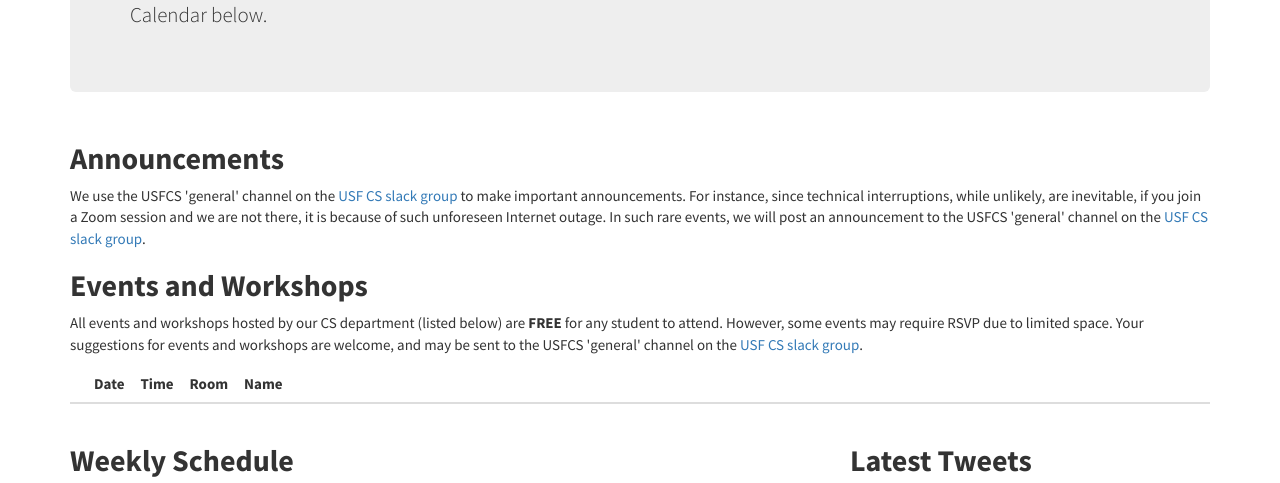
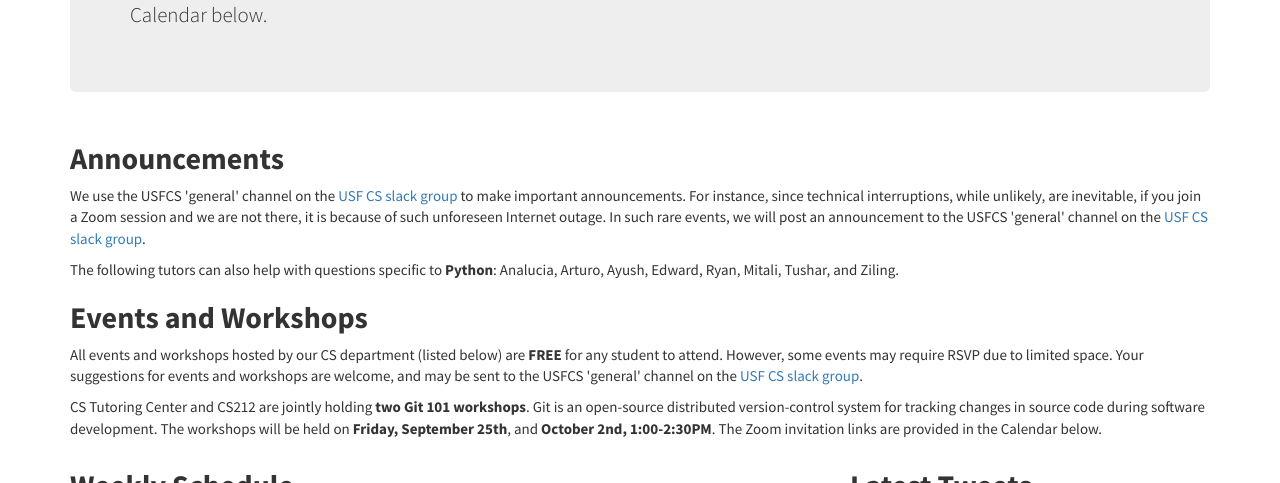
Before and after one commit to CSTutors/CSTutors.github.io, a Jekyll site: the page built from index.html, in a window 1280 px wide and 900 px high, scrolled down 339 px, cut to the strip 0-483 px from the top of the window. Built offline with Jekyll 4.4.1, drawn with Linux system fonts in a browser that asks for light colours; nearby versions of some CDN libraries; comment, search, counter and statistics services are not loaded.

Commit message:
Update for Announcements and Events

```diff
--- a/index.html
+++ b/index.html
@@ -8,10 +8,16 @@ title: Home
   <div class="col-lg-12 col-sm-12 col-12">
     <div class="jumbotron">
       <h1>CS Tutoring Center</h1>
-            <br/>
+      <br />
       <!-- <p class="lead">Welcome to the <strong>CS Tutoring Center</strong>, which provides <strong>FREE</strong> peer-to-peer support for all students in lower division computer science courses. Find us in rooms 411 and 413 in Harney Science Center!</p> -->
       <!-- Welcome to the CS Tutoring Center, which provides FREE peer-to-peer support for all students in lower division computer science courses. All tutoring sessions will be done remotely and via Zoom this semester. Please check out the Calendar below. -->
-            <p class="lead">Welcome to the <strong>CS Tutoring Center</strong>, which provides <strong>FREE</strong> peer-to-peer support for all students in lower division computer science courses. All tutoring sessions will be done remotely and via Zoom this semester. Please check out the Calendar below.</p>
+      <p class="lead">
+        Welcome to the <strong>CS Tutoring Center</strong>, which provides
+        <strong>FREE</strong> peer-to-peer support for all students in lower
+        division computer science courses. All tutoring sessions will be done
+        remotely and via Zoom this semester. Please check out the Calendar
+        below.
+      </p>
 
       <!--<p><a href="https://docs.google.com/a/dons.usfca.edu/forms/d/1BwuIzjsLFqnU6_7HfOuR_7OO7UNmVjHeBbHR3gd4kbk/viewform" class="btn btn-primary btn-lg"><strong><span class="glyphicon glyphicon-pencil"></span> Sign In Now!</strong></a></p>//-->
     </div>
@@ -28,72 +34,40 @@ title: Home
 
         <div class="lead alert alert-success text-center"><a href="http://tutoringcenter.cs.usfca.edu/gamejam/">Compete in the <strong>CS Night Game Jam</strong>! Click here for details and registration.</a></div>//-->
 
-        <h2>
-          Announcements
-        </h2>
+    <h2>Announcements</h2>
 
     <p>
-          We use the USFCS 'general' channel on the <a href="https://usfcs.slack.com/">USF CS slack group</a> to make important announcements. For instance, since technical interruptions, while unlikely, are inevitable, if you join a Zoom session and we are not there, it is because of such unforeseen Internet outage. In such rare events, we will post an announcement to the USFCS 'general' channel on the <a href="https://usfcs.slack.com/">USF CS slack group</a>.
+      We use the USFCS 'general' channel on the
+      <a href="https://usfcs.slack.com/">USF CS slack group</a> to make
+      important announcements. For instance, since technical interruptions,
+      while unlikely, are inevitable, if you join a Zoom session and we are not
+      there, it is because of such unforeseen Internet outage. In such rare
+      events, we will post an announcement to the USFCS 'general' channel on the
+      <a href="https://usfcs.slack.com/">USF CS slack group</a>.
     </p>
 
-
+    <p>The following tutors can also help with questions specific to <strong>Python</strong>: Analucia, Arturo, Ayush, Edward, Ryan, Mitali, Tushar, and Ziling.</p>
 
     <h2>Events and Workshops</h2>
 
-        <p>All events and workshops hosted by our CS department (listed below) are <strong>FREE</strong> for any student to attend. However, some events may require RSVP due to limited space. Your suggestions for events and workshops are welcome, and may be sent to the USFCS 'general' channel on the <a href="https://usfcs.slack.com/">USF CS slack group</a>.</p>
+    <p>
+      All events and workshops hosted by our CS department (listed below) are
+      <strong>FREE</strong> for any student to attend. However, some events may
+      require RSVP due to limited space. Your suggestions for events and
+      workshops are welcome, and may be sent to the USFCS 'general' channel on
+      the <a href="https://usfcs.slack.com/">USF CS slack group</a>.
+    </p>
 
-        <table class="table table-hover" style="width: 100%;">
-            <thead>
-                <tr>
-                    <th></th>
-                    <th nowrap>Date</th>
-                    <th nowrap>Time</th>
-                    <th nowrap>Room</th>
-                    <th width="100%">Name</th>
-                </tr>
-            </thead>
+    <p>
+      CS Tutoring Center and CS212 are jointly holding
+      <strong>two Git 101 workshops</strong>. Git is an open-source distributed
+      version-control system for tracking changes in source code during software
+      development. The workshops will be held on
+      <strong>Friday, September 25th</strong>, and
+      <strong>October 2nd, 1:00-2:30PM</strong>. The Zoom invitation links are
+      provided in the Calendar below.
+    </p>
 
-			<!--
-			<tbody>
-                <tr>
-                    <th>&nbsp;</th>
-                    <td nowrap>Every Thursday!</td>
-                    <td nowrap>noon</td>
-                    <td nowrap>Harney 5th floor CS Department</td>
-                    <td>CS Social</td>
-                </tr>
-            </tbody>
-
-			<tbody>
-                <tr>
-                    <th>&nbsp;</th>
-                    <td nowrap>Wednesday, Feb. 26th</td>
-                    <td nowrap>1-3pm</td>
-                    <td nowrap>LS 307</td>
-                    <td><a href="{% post_url 2014-02-25-resume-workshop %}">Resume Workshop</a></td>
-                </tr>
-            </tbody>
-
-            <tbody>
-                <tr>
-                    <th>&nbsp;</th>
-                    <td nowrap>Wednesday, Feb. 5th</td>
-                    <td nowrap>1-2pm</td>
-                    <td nowrap>LS 307</td>
-                    <td><a href="{% post_url 2014-02-03-git-and-github %}">Git and GitHub</a></td>
-                </tr>
-            </tbody>
-            <tbody>
-                <tr>
-                    <th>&nbsp;</th>
-                    <td nowrap>Friday, May 15th</td>
-                    <td nowrap>12pm</td>
-                    <td nowrap>Golden Gate Park - Lindley Meadow</td>
-                    <td>CS Picnic</td>
-                </tr>
-            </tbody>
-            //-->
-        </table>
   </div>
 </div>
 
@@ -103,7 +77,14 @@ title: Home
 
     <!-- Beg: Calendar Widget //-->
     <!--<iframe src="https://www.google.com/calendar/embed?title=USF%20Computer%20Science&amp;showTitle=0&amp;showNav=0&amp;showDate=0&amp;showPrint=0&amp;showTabs=0&amp;showCalendars=0&amp;mode=WEEK&amp;height=600&amp;wkst=1&amp;bgcolor=%23FFFFFF&amp;src=dons.usfca.edu_ukh8cjs5ie19vuatmrm8f91j0c%40group.calendar.google.com&amp;color=%235229A3&amp;ctz=America%2FLos_Angeles" style=" border-width:0 " width="100%" height="600" frameborder="0" scrolling="no"></iframe>-->
-        <iframe src="https://calendar.google.com/calendar/embed?mode=WEEK&amp;height=600&amp;wkst=1&amp;bgcolor=%23FFFFFF&amp;src=cs.usfca.edu_0vp77rogo6di14mf3oi8ppmqs8%40group.calendar.google.com&amp;color=%238C500B&amp;ctz=America%2FLos_Angeles" style="border-width:0" width="800" height="600" frameborder="0" scrolling="no"></iframe>
+    <iframe
+      src="https://calendar.google.com/calendar/embed?mode=WEEK&amp;height=600&amp;wkst=1&amp;bgcolor=%23FFFFFF&amp;src=cs.usfca.edu_0vp77rogo6di14mf3oi8ppmqs8%40group.calendar.google.com&amp;color=%238C500B&amp;ctz=America%2FLos_Angeles"
+      style="border-width: 0"
+      width="800"
+      height="600"
+      frameborder="0"
+      scrolling="no"
+    ></iframe>
     <!-- End: Calendar Widget //-->
   </div>
 
@@ -111,9 +92,27 @@ title: Home
     <h2>Latest Tweets</h2>
 
     <!-- Beg: Twitter Widget //-->
-        <a class="twitter-timeline" href="https://twitter.com/usfcs" data-widget-id="370360519665807360" height="400" data-chrome="nofooter noheader">Tweets by @USFCS</a>
-        <script>!function(d,s,id){var js,fjs=d.getElementsByTagName(s)[0],p=/^http:/.test(d.location)?'http':'https';if(!d.getElementById(id)){js=d.createElement(s);js.id=id;js.src=p+"://platform.twitter.com/widgets.js";fjs.parentNode.insertBefore(js,fjs);}}(document,"script","twitter-wjs");</script>
-
+    <a
+      class="twitter-timeline"
+      href="https://twitter.com/usfcs"
+      data-widget-id="370360519665807360"
+      height="400"
+      data-chrome="nofooter noheader"
+      >Tweets by @USFCS</a
+    >
+    <script>
+      !(function (d, s, id) {
+        var js,
+          fjs = d.getElementsByTagName(s)[0],
+          p = /^http:/.test(d.location) ? "http" : "https";
+        if (!d.getElementById(id)) {
+          js = d.createElement(s);
+          js.id = id;
+          js.src = p + "://platform.twitter.com/widgets.js";
+          fjs.parentNode.insertBefore(js, fjs);
+        }
+      })(document, "script", "twitter-wjs");
+    </script>
 
     <!-- End: Twitter Widget //-->
   </div>
```
Lines whose indentation alone changed are shown as unchanged.
